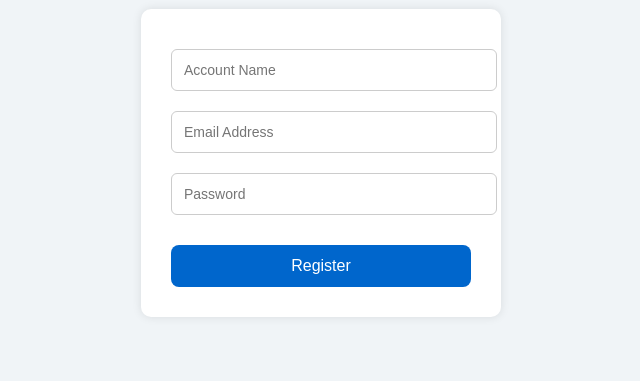
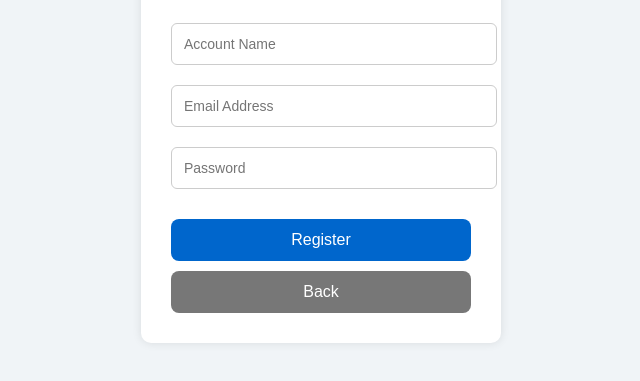
Before and after one commit to ABNER532/guide-2.0, a plain HTML site: page login page folder/create.html in a window 1280 px wide. Shown: the part 289-670 px from the top of the page, without its empty margins (319-959 px from the left). Drawn offline with Linux system fonts and the light colour scheme.

Commit message:
create account page with a back button

```diff
--- a/login page folder/create.html
+++ b/login page folder/create.html
@@ -51,6 +51,15 @@
     .btn:hover {
       background-color: #004a99;
     }
+
+    .back-btn {
+      background-color: #777;
+      margin-top: 10px;
+    }
+
+    .back-btn:hover {
+      background-color: #555;
+    }
   </style>
 </head>
 <body>
@@ -61,6 +70,7 @@
       <input type="email" placeholder="Email Address" required>
       <input type="password" placeholder="Password" required>
       <button class="btn" type="submit">Register</button>
+      <button class="btn back-btn" type="button" onclick="location.href='index.html'">Back</button>
     </form>
   </div>
 </body>
```
